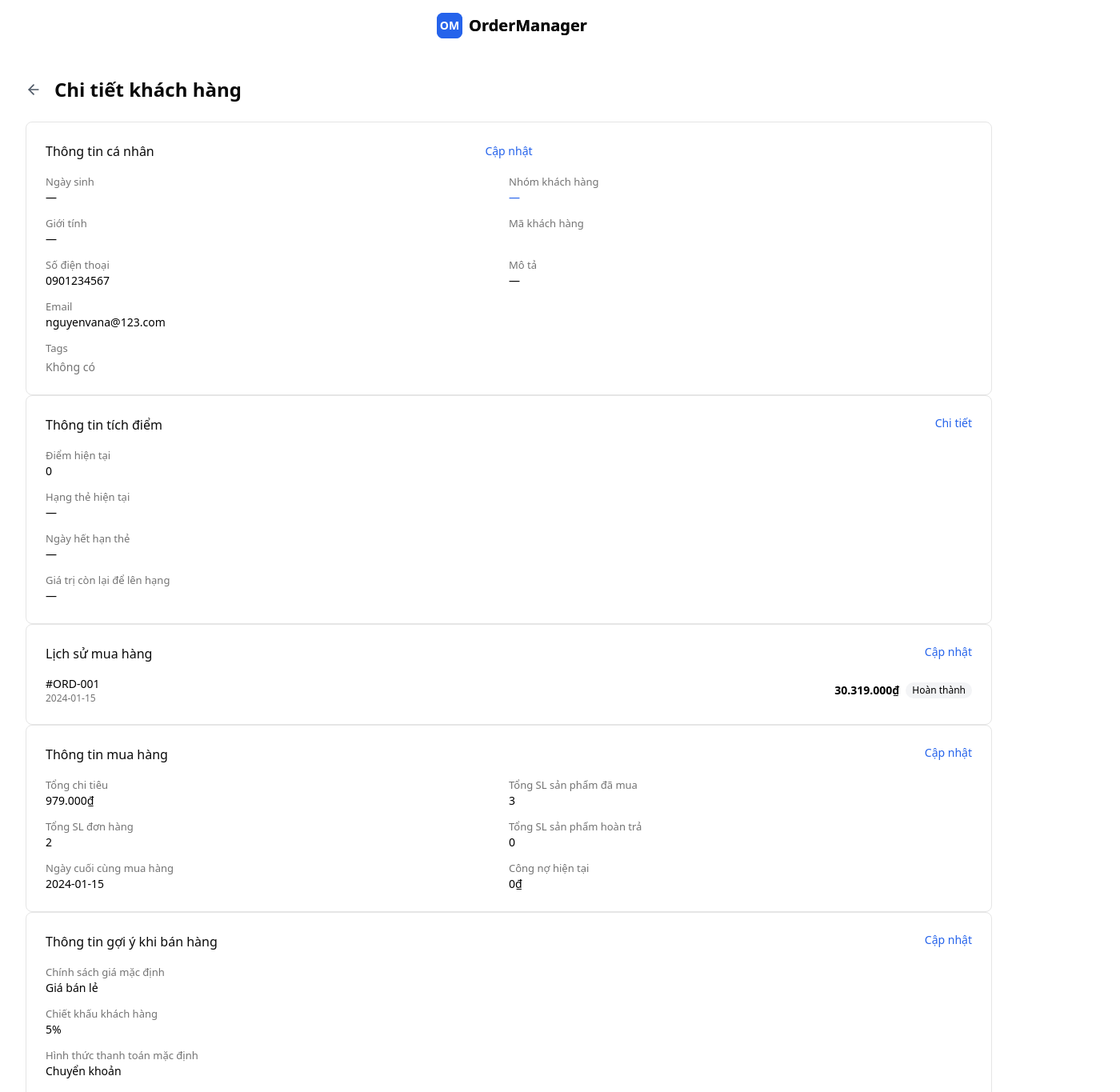
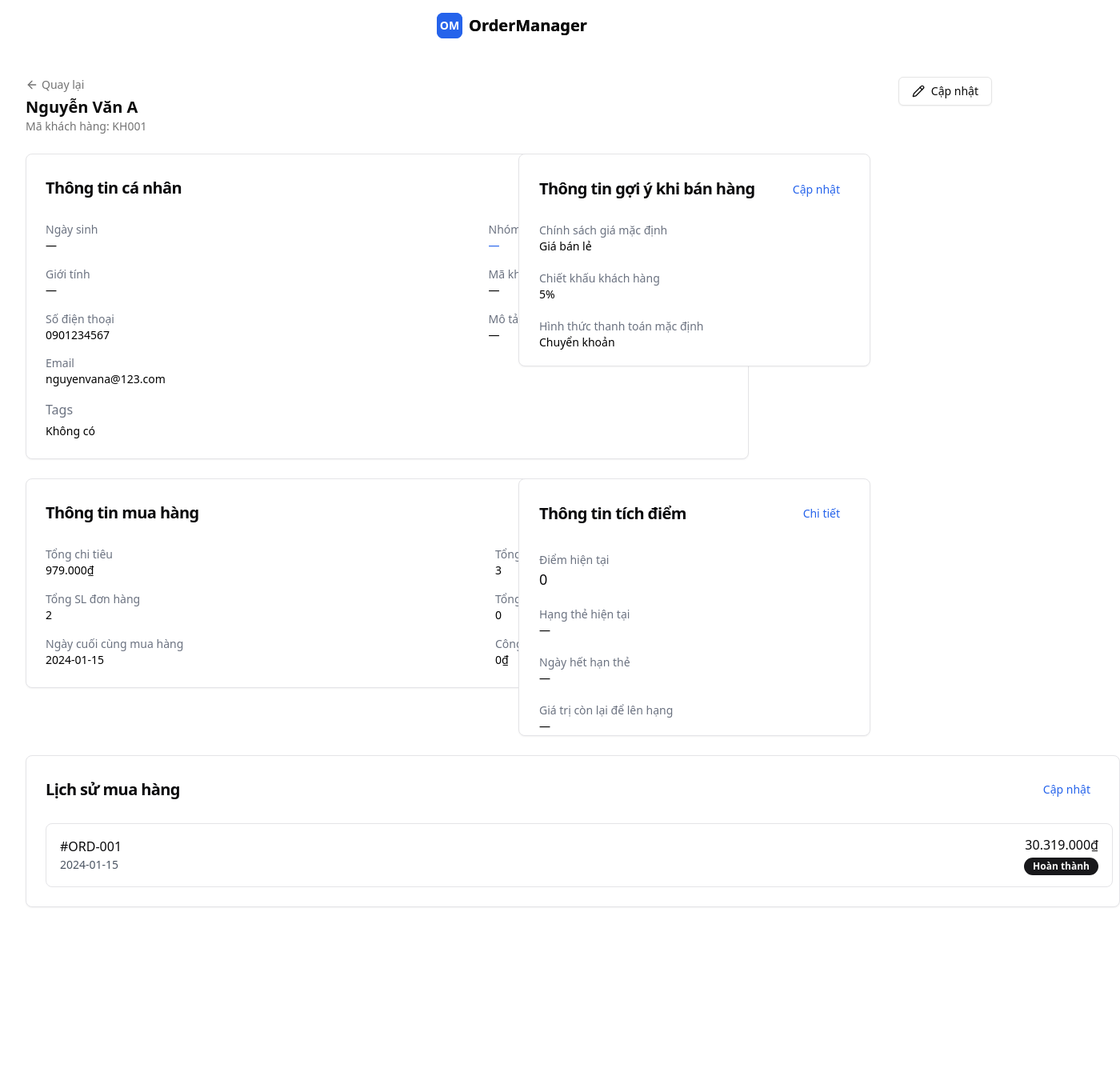
Before and after one commit to vin-team/codihouse-om, a Next.js app: page /customers/1 in a window 1280 px wide. Shown: the top 1365 px of the page at 80% size, 1400 px wide, since content can reach past the window. After the commit the page ends 1166 px from the top, so only its background shows below. Built offline with nearby package versions, Linux system fonts and the light colour scheme.

Commit message:
Update customer detail

```diff
--- a/src/components/Customers/Details/CustomerPersonalInfo.tsx
+++ b/src/components/Customers/Details/CustomerPersonalInfo.tsx
@@ -1,51 +1,59 @@
-import { Badge } from "@/components/ui/badge"
+'use client'
+
+import { Badge } from '@/components/ui/badge'
 
 export function CustomerPersonalInfo({ customer }: { customer: any }) {
   return (
-    <div className="bg-white border rounded-lg p-6 space-y-4">
-      <div className="grid grid-cols-1 lg:grid-cols-3 gap-6">
-        <div className="text-base font-medium">Thông tin cá nhân</div>
-        <button className="text-sm text-blue-600 hover:underline">Cập nhật</button>
+    <div className="bg-white border border-[#E4E4E7] shadow-sm rounded-lg p-6 w-[904px]">
+      <div className="flex flex-row justify-between items-center mb-6">
+        <h3 className="text-[20px] font-semibold leading-6 tracking-[-0.6px] text-[#09090B]">
+          Thông tin cá nhân
+        </h3>
+        <button className="text-sm font-medium text-[#2563EB] px-3 py-2 rounded-md hover:underline">
+          Cập nhật
+        </button>
       </div>
 
-      <div className="grid grid-cols-2 gap-y-3 text-sm text-muted-foreground">
+      <div className="grid grid-cols-2 gap-x-[253px] gap-y-[15.8px] text-sm text-[#6B7280]">
         <div>
-          <div className="text-[13px]">Ngày sinh</div>
-          <div className="text-black">{customer.birthday || "—"}</div>
+          <div className="text-[14px] leading-5">Ngày sinh</div>
+          <div className="text-black leading-5">{customer.birthday || "—"}</div>
         </div>
         <div>
-          <div className="text-[13px]">Nhóm khách hàng</div>
-          <div className="text-blue-600">{customer.group || "—"}</div>
+          <div className="text-[14px] leading-5">Nhóm khách hàng</div>
+          <div className="text-[#2563EB] leading-5">{customer.group || "—"}</div>
         </div>
         <div>
-          <div className="text-[13px]">Giới tính</div>
-          <div className="text-black">{customer.gender || "—"}</div>
+          <div className="text-[14px] leading-5">Giới tính</div>
+          <div className="text-black leading-5">{customer.gender || "—"}</div>
         </div>
         <div>
-          <div className="text-[13px]">Mã khách hàng</div>
-          <div className="text-black">{customer.code}</div>
+          <div className="text-[14px] leading-5">Mã khách hàng</div>
+          <div className="text-black leading-5">{customer.code || "—"}</div>
         </div>
         <div>
-          <div className="text-[13px]">Số điện thoại</div>
-          <div className="text-black">{customer.phone}</div>
+          <div className="text-[14px] leading-5">Số điện thoại</div>
+          <div className="text-black leading-5">{customer.phone || "—"}</div>
         </div>
         <div>
-          <div className="text-[13px]">Mô tả</div>
-          <div className="text-black">{customer.description || "—"}</div>
+          <div className="text-[14px] leading-5">Mô tả</div>
+          <div className="text-black leading-5">{customer.description || "—"}</div>
         </div>
         <div className="col-span-2">
-          <div className="text-[13px]">Email</div>
-          <div className="text-black">{customer.email}</div>
+          <div className="text-[14px] leading-5">Email</div>
+          <div className="text-black leading-5">{customer.email || "—"}</div>
         </div>
         <div className="col-span-2">
-          <div className="text-[13px]">Tags</div>
-          <div className="flex gap-2 pt-1">
-            {(customer.tags ?? []).length > 0 ? (
+          <div className="text-[16px] font-normal text-[#6B7280] leading-6 mb-[4.5px]">Tags</div>
+          <div className="flex gap-[3.78px]">
+            {(customer?.tags ?? []).length > 0 ? (
               customer.tags.map((tag: string) => (
-                <Badge key={tag}>{tag}</Badge>
+                <Badge key={tag} className="bg-[#F4F4F5] text-[#18181B] px-[11px] py-[3px] text-[12px] font-semibold rounded-full">
+                  {tag}
+                </Badge>
               ))
             ) : (
-              <span>Không có</span>
+              <span className="text-black">Không có</span>
             )}
           </div>
         </div>
@@ -53,4 +61,5 @@ export function CustomerPersonalInfo({ customer }: { customer: any }) {
     </div>
   )
 }
-export default CustomerPersonalInfo;
+
+export default CustomerPersonalInfo
--- a/src/components/Customers/Details/CustomerPointInfo.tsx
+++ b/src/components/Customers/Details/CustomerPointInfo.tsx
@@ -1,31 +1,42 @@
+'use client'
+
 export function CustomerPointsInfo({ points }: { points: any }) {
   return (
-    <div className="bg-white border rounded-lg p-6 space-y-4">
-      <div className="flex items-start justify-between">
-        <div className="text-base font-medium">Thông tin tích điểm</div>
-        <button className="text-sm text-blue-600 hover:underline">Chi tiết</button>
+    <div className="w-[440px] h-[322.12px] bg-white border border-[#E4E4E7] shadow-sm rounded-[8px] p-[25px] flex flex-col gap-[20px] relative">
+      {/* Header */}
+      <div className="flex items-center justify-between">
+        <h3 className="text-[20px] font-semibold leading-[24px] tracking-[-0.6px] text-[#09090B]">
+          Thông tin tích điểm
+        </h3>
+        <button className="text-[14px] font-medium leading-[20px] text-[#2563EB] px-[12px] py-0 h-[36px] rounded-[6px]">
+          Chi tiết
+        </button>
       </div>
 
-      <div className="text-sm text-muted-foreground grid gap-3">
+      {/* Content */}
+      <div className="flex flex-col gap-[20px] pt-[10px] text-sm">
         <div>
-          <div className="text-[13px]">Điểm hiện tại</div>
-          <div className="text-black">{points?.current || 0}</div>
+          <p className="text-[14px] text-[#6B7280] leading-[20px]">Điểm hiện tại</p>
+          <p className="text-[18px] font-medium leading-[28px] text-[#09090B]">{points?.current || 0}</p>
         </div>
+
         <div>
-          <div className="text-[13px]">Hạng thẻ hiện tại</div>
-          <div className="text-black">{points?.rank || "—"}</div>
+          <p className="text-[14px] text-[#6B7280] leading-[20px]">Hạng thẻ hiện tại</p>
+          <p className="text-[14px] text-black leading-[20px]">{points?.rank || '—'}</p>
         </div>
+
         <div>
-          <div className="text-[13px]">Ngày hết hạn thẻ</div>
-          <div className="text-black">{points?.expire || "—"}</div>
+          <p className="text-[14px] text-[#6B7280] leading-[20px]">Ngày hết hạn thẻ</p>
+          <p className="text-[14px] text-black leading-[20px]">{points?.expire || '—'}</p>
         </div>
+
         <div>
-          <div className="text-[13px]">Giá trị còn lại để lên hạng</div>
-          <div className="text-black">{points?.toNextRank || "—"}</div>
+          <p className="text-[14px] text-[#6B7280] leading-[20px]">Giá trị còn lại để lên hạng</p>
+          <p className="text-[14px] text-black leading-[20px]">{points?.toNextRank || '—'}</p>
         </div>
       </div>
     </div>
   )
 }
 
-export default CustomerPointsInfo;
+export default CustomerPointsInfo
--- a/src/components/Customers/Details/CustomerPurchaseInfo.tsx
+++ b/src/components/Customers/Details/CustomerPurchaseInfo.tsx
@@ -1,5 +1,6 @@
+'use client'
+
 export function CustomerPurchaseInfo({ customerId }: { customerId: string }) {
-  // Dữ liệu tạm
   const info = {
     totalSpent: "979.000₫",
     totalOrders: 2,
@@ -10,41 +11,53 @@ export function CustomerPurchaseInfo({ customerId }: { customerId: string }) {
   }
 
   return (
-    <div className="bg-white border rounded-lg p-6 space-y-4">
-      <div className="flex items-start justify-between">
-        <div className="text-base font-medium">Thông tin mua hàng</div>
-        <button className="text-sm text-blue-600 hover:underline">Cập nhật</button>
+    <div className="w-[904px] h-[262px] bg-white border border-[#E4E4E7] shadow-sm rounded-[8px] p-[24px] flex flex-col gap-[24px]">
+      {/* Header */}
+      <div className="flex items-center justify-between w-[856px] h-[36px]">
+        <h3 className="text-[20px] font-semibold leading-[24px] tracking-[-0.6px] text-[#09090B]">
+          Thông tin mua hàng
+        </h3>
+        <button className="text-[14px] font-medium leading-[20px] text-[#2563EB] px-[12px] h-[36px] rounded-[6px]">
+          Cập nhật
+        </button>
       </div>
 
-      <div className="text-sm text-muted-foreground grid grid-cols-2 gap-y-3">
+      {/* Nội dung thông tin */}
+      <div className="flex justify-between gap-[268px] w-[856px] h-[152px] text-[14px] leading-[20px] text-[#6B7280]">
+        {/* Cột trái */}
+        <div className="flex flex-col gap-[16px] w-[428px]">
           <div>
-          <div className="text-[13px]">Tổng chi tiêu</div>
+            <div>Tổng chi tiêu</div>
             <div className="text-black">{info.totalSpent}</div>
           </div>
           <div>
-          <div className="text-[13px]">Tổng SL sản phẩm đã mua</div>
+            <div>Tổng SL đơn hàng</div>
+            <div className="text-black">{info.totalOrders}</div>
+          </div>
+          <div>
+            <div>Ngày cuối cùng mua hàng</div>
+            <div className="text-black">{info.lastPurchase}</div>
+          </div>
+        </div>
+
+        {/* Cột phải */}
+        <div className="flex flex-col gap-[16px] w-[428px]">
+          <div>
+            <div>Tổng SL sản phẩm đã mua</div>
             <div className="text-black">{info.totalProducts}</div>
           </div>
           <div>
-          <div className="text-[13px]">Tổng SL đơn hàng</div>
-          <div className="text-black">{info.totalOrders}</div>
-        </div>
-        <div>
-          <div className="text-[13px]">Tổng SL sản phẩm hoàn trả</div>
+            <div>Tổng SL sản phẩm hoàn trả</div>
             <div className="text-black">{info.totalReturns}</div>
           </div>
           <div>
-          <div className="text-[13px]">Ngày cuối cùng mua hàng</div>
-          <div className="text-black">{info.lastPurchase}</div>
+            <div>Công nợ hiện tại</div>
+            <div className="text-black">{info.debt}</div>
           </div>
-        <div>
-          <div className="text-[13px]">Công nợ hiện tại</div>
-          <div className="text-black">{info.debt}</div>
         </div>
       </div>
     </div>
   )
 }
 
-
-export default CustomerPurchaseInfo;
+export default CustomerPurchaseInfo
--- a/src/components/Customers/Details/CustomerSalesInfo.tsx
+++ b/src/components/Customers/Details/CustomerSalesInfo.tsx
@@ -1,5 +1,6 @@
+'use client'
+
 export function CustomerSalesInfo({ customerId }: { customerId: string }) {
-  // Dữ liệu tạm
   const sales = {
     pricePolicy: "Giá bán lẻ",
     discount: "5%",
@@ -7,27 +8,34 @@ export function CustomerSalesInfo({ customerId }: { customerId: string }) {
   }
 
   return (
-    <div className="bg-white border rounded-lg p-6 space-y-4">
-      <div className="flex items-start justify-between">
-        <div className="text-base font-medium">Thông tin gợi ý khi bán hàng</div>
-        <button className="text-sm text-blue-600 hover:underline">Cập nhật</button>
+    <div className="w-[440px] h-[266px] bg-white border border-[#E4E4E7] shadow-sm rounded-[8px] p-[25px] flex flex-col gap-[24px]">
+      {/* Header */}
+      <div className="flex items-center justify-between">
+        <h3 className="text-[20px] font-semibold leading-[24px] tracking-[-0.6px] text-[#09090B]">
+          Thông tin gợi ý khi bán hàng
+        </h3>
+        <button className="px-[12px] h-[36px] rounded-[6px] text-[14px] font-medium text-[#2563EB] flex items-center">
+          Cập nhật
+        </button>
       </div>
 
-      <div className="text-sm text-muted-foreground grid gap-3">
+      {/* Nội dung */}
+      <div className="flex flex-col gap-[20px] text-[14px] leading-[20px] text-[#6B7280]">
         <div>
-          <div className="text-[13px]">Chính sách giá mặc định</div>
+          <div>Chính sách giá mặc định</div>
           <div className="text-black">{sales.pricePolicy}</div>
         </div>
         <div>
-          <div className="text-[13px]">Chiết khấu khách hàng</div>
+          <div>Chiết khấu khách hàng</div>
           <div className="text-black">{sales.discount}</div>
         </div>
         <div>
-          <div className="text-[13px]">Hình thức thanh toán mặc định</div>
+          <div>Hình thức thanh toán mặc định</div>
           <div className="text-black">{sales.paymentMethod}</div>
         </div>
       </div>
     </div>
   )
 }
-export default CustomerSalesInfo;
+
+export default CustomerSalesInfo
--- a/src/components/Customers/Details/Customerorderhistory.tsx
+++ b/src/components/Customers/Details/Customerorderhistory.tsx
@@ -1,3 +1,5 @@
+'use client'
+
 export function CustomerOrderHistory({ customerId }: { customerId: string }) {
   const orders = [
     {
@@ -9,22 +11,37 @@ export function CustomerOrderHistory({ customerId }: { customerId: string }) {
   ]
 
   return (
-    <div className="bg-white border rounded-lg p-6 space-y-4">
-      <div className="flex items-start justify-between">
-        <div className="text-base font-medium">Lịch sử mua hàng</div>
-        <button className="text-sm text-blue-600 hover:underline">Cập nhật</button>
+    <div className="w-[1368px] h-[190px] bg-white border border-[#E4E4E7] shadow-sm rounded-[8px] p-[24px] flex flex-col gap-[24px]">
+      {/* Header */}
+      <div className="flex items-center justify-between w-full h-[36px]">
+        <h3 className="text-[20px] font-semibold leading-[24px] tracking-[-0.6px] text-[#09090B]">
+          Lịch sử mua hàng
+        </h3>
+        <button className="text-[14px] font-medium leading-[20px] text-[#2563EB] px-[12px] h-[36px] rounded-[6px]">
+          Cập nhật
+        </button>
       </div>
 
-      <div className="text-sm text-muted-foreground space-y-3">
+      {/* Orders */}
+      <div className="w-[1334px] h-[82px] border border-[#E4E4E7] rounded-[8px] px-[17px] py-[14px] relative">
         {orders.map((order) => (
-          <div key={order.id} className="flex items-center justify-between">
-            <div>
-              <div className="text-black font-medium">{order.id}</div>
-              <div className="text-muted-foreground text-xs">{order.date}</div>
+          <div key={order.id} className="flex justify-between items-center h-full">
+            {/* Left side */}
+            <div className="flex flex-col gap-[1px]">
+              <span className="text-[16px] font-medium leading-[24px] text-[#09090B]">
+                {order.id}
+              </span>
+              <span className="text-[14px] font-normal leading-[20px] text-[#4B5563]">
+                {order.date}
+              </span>
             </div>
-            <div className="flex items-center gap-2">
-              <div className="text-black font-semibold">{order.amount}</div>
-              <span className="text-xs bg-gray-100 px-2 py-0.5 rounded-full text-black">
+
+            {/* Right side */}
+            <div className="flex flex-col items-end gap-[4px]">
+              <span className="text-[16px] font-medium leading-[24px] text-[#09090B] text-right">
+                {order.amount}
+              </span>
+              <span className="text-[12px] font-semibold leading-[16px] text-[#FAFAFA] bg-[#18181B] px-[11px] py-[3px] rounded-full">
                 {order.status}
               </span>
             </div>
@@ -35,4 +52,4 @@ export function CustomerOrderHistory({ customerId }: { customerId: string }) {
   )
 }
 
-export default CustomerOrderHistory;
+export default CustomerOrderHistory
--- a/src/pages/customerDetail.tsx
+++ b/src/pages/customerDetail.tsx
@@ -1,8 +1,9 @@
 'use client';
+
 import Layout from '@/components/Layout';
 import React from 'react';
 import CustomerPersonalInfo from '@/components/customers/Details/CustomerPersonalInfo';
-import CustomerSalesInfo  from '@/components/customers/Details/CustomerSalesInfo';
+import CustomerSalesInfo from '@/components/customers/Details/CustomerSalesInfo';
 import CustomerPointsInfo from '@/components/customers/Details/CustomerPointInfo';
 import CustomerOrderHistory from '@/components/customers/Details/Customerorderhistory';
 import CustomerPurchaseInfo from '@/components/customers/Details/CustomerPurchaseInfo';
@@ -10,7 +11,7 @@ import { useRouter } from 'next/dist/client/components/navigation';
 import { Button } from '@/components/ui/button';
 import { ArrowLeft, Pencil } from 'lucide-react';
 
-interface CustomerDetailProps { }
+interface CustomerDetailProps {}
 
 export function CustomerDetailView({
   customerDetail
@@ -18,36 +19,39 @@ export function CustomerDetailView({
   customerDetail: any;
 }) {
   const router = useRouter();
+
+  const handleBack = () => {
+    router.back();
+  };
+
   return (
-    <div className="space-y-6 px-8 py-6">
-      <div className="flex items-center justify-between">
-        <div className="flex items-center gap-2">
-          <ArrowLeft className="w-5 h-5" onClick={() => router.back()} />
-          <div>
-            <h1 className="text-xl font-semibold">{customerDetail.name}</h1>
-            <p className="text-sm text-muted-foreground">
-              Mã khách hàng: {customerDetail.code}
-            </p>
-          </div>
-        </div>
-        <Button variant="outline" className="gap-2">
-          <Pencil className="w-4 h-4" /> Cập nhật
-        </Button>
+    <Layout>
+  <div className="px-8 py-6 max-w-screen-xl mx-auto space-y-6">
+    {/* Header */}
+    <div className="flex items-center gap-3">
+      <button onClick={handleBack} className="text-gray-600 hover:text-gray-900">
+        <ArrowLeft className="w-5 h-5" />
+      </button>
+      <h1 className="text-2xl font-bold">Chi tiết khách hàng</h1>
     </div>
 
+    {/* Row 1: Thông tin cá nhân | Gợi ý bán hàng */}
     <div className="grid grid-cols-1 md:grid-cols-2 gap-6">
       <CustomerPersonalInfo customer={customerDetail} />
+      <CustomerSalesInfo customerId={customerDetail.id} />
+    </div>
+
+    {/* Row 2: Thông tin mua hàng | Thông tin tích điểm */}
+    <div className="grid grid-cols-1 md:grid-cols-2 gap-6">
+      <CustomerPurchaseInfo customerId={customerDetail.id} />
       <CustomerPointsInfo points={customerDetail.points} />
     </div>
 
-      <div className="grid grid-cols-1 md:grid-cols-2 gap-6">
-        <CustomerSalesInfo customerId={customerDetail.id} />
-        <CustomerPurchaseInfo customerId={customerDetail.id} />
-      </div>
-
+    {/* Row 3: Lịch sử mua hàng */}
     <div className="grid grid-cols-1 gap-6">
       <CustomerOrderHistory customerId={customerDetail.id} />
     </div>
   </div>
+</Layout>
   );
 }
--- a/src/pages/customers/[id].tsx
+++ b/src/pages/customers/[id].tsx
@@ -1,13 +1,14 @@
 import React, { useEffect, useState } from "react";
 import Layout from "@/components/Layout";
 import { useRouter } from "next/router";
-import { ArrowLeft } from "lucide-react";
+import { ArrowLeft, Pencil } from "lucide-react";
 import { CustomerPersonalInfo } from "@/components/customers/Details/CustomerPersonalInfo";
 import { CustomerPointsInfo } from "@/components/customers/Details/CustomerPointInfo";
 import { CustomerOrderHistory } from "@/components/customers/Details/Customerorderhistory";
 import { CustomerPurchaseInfo } from "@/components/customers/Details/CustomerPurchaseInfo";
 import { CustomerSalesInfo } from "@/components/customers/Details/CustomerSalesInfo";
 import Loading from "@/components/Loading";
+import { Button } from "@/components/ui/button";
 
 interface CustomerDetailProps { }
 
@@ -31,8 +32,9 @@ const CustomerDetailPage: React.FC<CustomerDetailProps> = () => {
   const [loading, setLoading] = useState(true);
 
   const handleBack = () => {
-    router.push('/customers');
+    router.push("/customers");
   };
+
   useEffect(() => {
     if (id) {
       const mockCustomerDetail: CustomerDetail = {
@@ -51,11 +53,12 @@ const CustomerDetailPage: React.FC<CustomerDetailProps> = () => {
       setLoading(false);
     }
   }, [id]);
+
   if (loading) {
     return (
       <Layout>
         children={<></>}
-        <div className="flex items-center justify-center h-screen">
+        <div className="flex items-center justify-center h-screen w-full max">
           <Loading />
         </div>
       </Layout>
@@ -75,20 +78,46 @@ const CustomerDetailPage: React.FC<CustomerDetailProps> = () => {
 
   return (
     <Layout>
-      <div className="p-8">
-        <div className="flex items-center mb-6">
-          <button onClick={handleBack} className="text-gray-600 hover:text-gray-900 mr-4">
-            <ArrowLeft className="w-5 h-5" />
-          </button>
-          <h1 className="text-2xl font-bold">Chi tiết khách hàng</h1>
+      <div className="p-8 space-y-6">
+        {/* Header */}
+        <div className="flex items-start justify-between mb-6">
+          {/* Cột trái: Mũi tên + Tên + ID */}
+          <div>
+            <button onClick={handleBack} className="flex items-center gap-1 text-sm text-muted-foreground mb-1 hover:underline">
+              <ArrowLeft className="w-4 h-4" />
+              Quay lại
+            </button>
+            <h1 className="text-xl font-semibold">{customerDetail.name}</h1>
+            <p className="text-sm text-muted-foreground">Mã khách hàng: {customerDetail.id}</p>
+          </div>
+
+          {/* Cột phải: Nút cập nhật */}
+          <Button variant="outline" className="gap-2 h-9">
+            <Pencil className="w-4 h-4" />
+            Cập nhật
+          </Button>
         </div>
-        <CustomerPersonalInfo customer={customerDetail} />
-        <CustomerPointsInfo points={customerDetail.points} />
-        <CustomerOrderHistory customerId={customerDetail.id} />
-        <CustomerPurchaseInfo customerId={customerDetail.id} />
-        <CustomerSalesInfo customerId={customerDetail.id} />
+
+
+        {/* Row 1: Thông tin cá nhân | Gợi ý bán hàng */}
+        <div className="grid grid-cols-1 md:grid-cols-2 gap-6">
+          <CustomerPersonalInfo customer={customerDetail} />
+          <CustomerSalesInfo customerId={customerDetail.id} />
+        </div>
+
+        {/* Row 2: Thông tin mua hàng | Thông tin tích điểm */}
+        <div className="grid grid-cols-1 md:grid-cols-2 gap-6">
+          <CustomerPurchaseInfo customerId={customerDetail.id} />
+          <CustomerPointsInfo points={customerDetail.points} />
+        </div>
+
+        {/* Row 3: Lịch sử mua hàng (full width) */}
+        <div className="grid grid-cols-1 gap-6">
+          <CustomerOrderHistory customerId={customerDetail.id} />
+        </div>
       </div>
-    </Layout>
-  )
-}
+    </Layout >
+  );
+};
+
 export default CustomerDetailPage;
```
Lines whose indentation alone changed are shown as unchanged.
